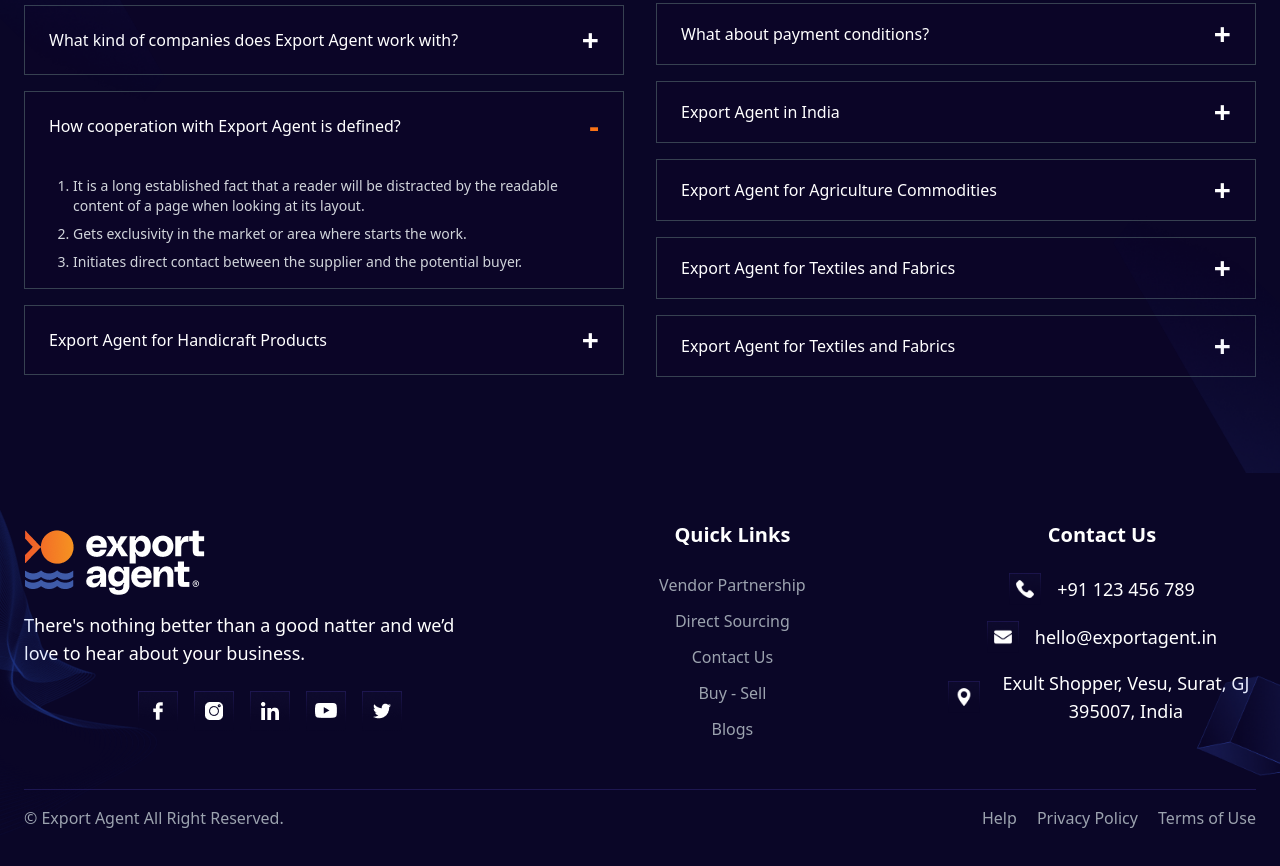
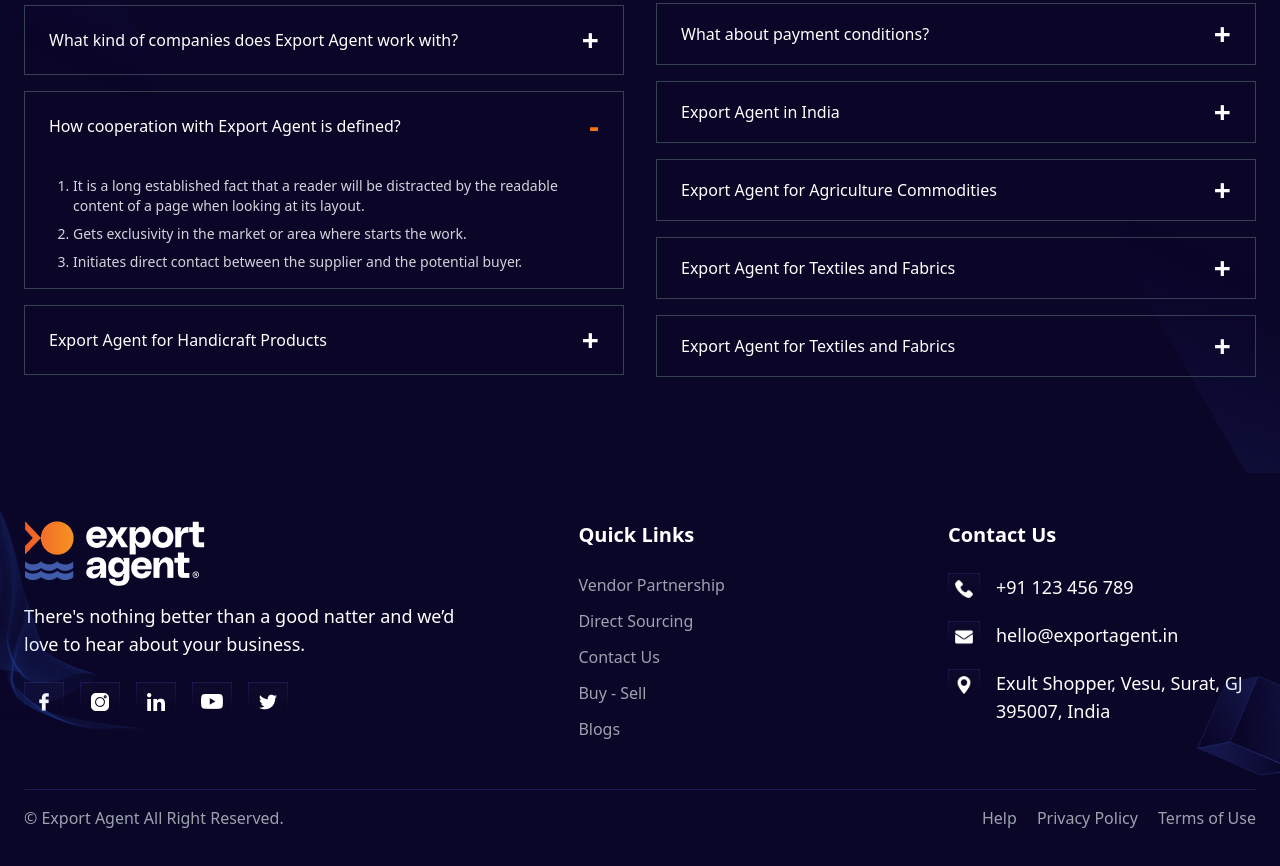
Before and after one commit to SR-43/Export-Agent, a website: page index.html in a window 1280 px wide. Shown: the part 5655-6521 px from the top of the page. Drawn offline with nearby package versions, Linux system fonts and the light colour scheme.

Commit message:
Footer Error Slove

```diff
--- a/index.html
+++ b/index.html
@@ -841,15 +841,15 @@
         <img src="Images/Footer → footer-shape-2.svg.png" class="absolute top-[3%] left-[0%] hidden md:block">
         <img src="Images/SVG-R.png" class="absolute top-[50%] right-[0%] h-[25%] hidden md:block">
 
-        <!-- Use the same container width as above (max-w-7xl) and ensure it's centered -->
-        <div class="max-w-7xl mx-auto flex flex-col md:flex-row justify-between items-center">
-            <!-- First Part: 40% width -->
-            <div class="w-full md:w-2/5 mb-6 md:mb-0 text-center md:text-left">
-                <img src="Images/f-logo.png" alt="Image" class="mb-4 w-[181px] h-[65px] mx-auto md:mx-0">
+        <!-- Container -->
+        <div class="max-w-7xl mx-auto flex flex-col md:flex-row justify-between items-start">
+            <!-- First Part -->
+            <div class="w-full md:w-2/5 mb-6 md:mb-0">
+                <img src="Images/f-logo.png" alt="Image" class="mb-4 w-[181px] h-[65px]">
                 <p class="text-lg mb-6">
                     There's nothing better than a good natter and we’d <br> love to hear about your business.
                 </p>
-                <div class="flex justify-center space-x-4">
+                <div class="flex space-x-4">
                     <img src="Images/facbook.png" alt="Icon 1" class="w-10 h-10">
                     <img src="Images/instagram.png" alt="Icon 2" class="w-10 h-10">
                     <img src="Images/linkidn.png" alt="Icon 3" class="w-10 h-10">
@@ -857,8 +857,9 @@
                     <img src="Images/twintter.png" alt="Icon 5" class="w-10 h-10">
                 </div>
             </div>
-            <!-- Second Part: 30% width -->
-            <div class="w-full md:w-1/4 mb-6 md:mb-0 text-center">
+
+            <!-- Second Part -->
+            <div class="w-full md:w-1/4 mb-6 md:mb-0">
                 <h3 class="text-xl font-bold mb-6">Quick Links</h3>
                 <ul class="space-y-3">
                     <li><a href="#" class="text-gray-400 hover:text-white">Vendor Partnership</a></li>
@@ -868,25 +869,26 @@
                     <li><a href="#" class="text-gray-400 hover:text-white">Blogs</a></li>
                 </ul>
             </div>
-            <!-- Third Part: 30% width -->
-            <div class="w-full md:w-1/4 text-center">
+
+            <!-- Third Part -->
+            <div class="w-full md:w-1/4">
                 <h3 class="text-xl font-bold mb-6">Contact Us</h3>
                 <!-- First contact row -->
-                <div class="flex items-center justify-center space-x-4 mb-4">
+                <div class="flex items-start space-x-4 mb-4">
                     <img src="Images/call.png" alt="Phone" class="w-8 h-8">
                     <div>
                         <p class="text-lg">+91 123 456 789</p>
                     </div>
                 </div>
                 <!-- Second contact row -->
-                <div class="flex items-center justify-center space-x-4 mb-4">
+                <div class="flex items-start space-x-4 mb-4">
                     <img src="Images/mg.png" alt="Email" class="w-8 h-8">
                     <div>
                         <p class="text-lg">hello@exportagent.in</p>
                     </div>
                 </div>
                 <!-- Third contact row -->
-                <div class="flex items-center justify-center space-x-4 mb-4">
+                <div class="flex items-start space-x-4 mb-4">
                     <img src="Images/location.png" alt="Location" class="w-8 h-8">
                     <div>
                         <p class="text-lg">Exult Shopper, Vesu, Surat, GJ 395007, India</p>
@@ -895,9 +897,9 @@
             </div>
         </div>
 
-        <!-- Footer Links and Copyright in One Row -->
-        <div class="mt-12 text-center w-full border-t border-[#1E1751]">
-            <div class="max-w-7xl mx-auto flex flex-col md:flex-row justify-between items-center mt-4">
+        <!-- Footer Links and Copyright -->
+        <div class="mt-12 text-left w-full border-t border-[#1E1751]">
+            <div class="max-w-7xl mx-auto flex flex-col md:flex-row justify-between items-start mt-4">
                 <p class="text-gray-400 mb-4 md:mb-0">&copy; Export Agent All Right Reserved.</p>
                 <div class="space-x-4">
                     <a href="#" class="text-gray-400 hover:text-white">Help</a>
```
